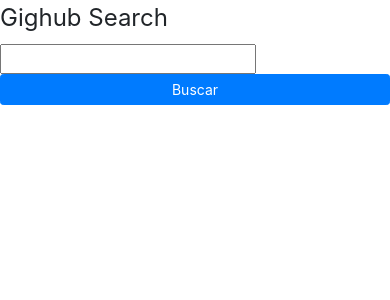
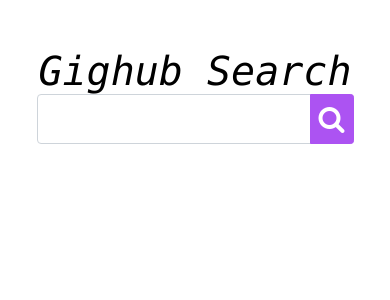
Before and after one commit to JosQuintanilla/desafioGitHubFront, an Angular app: page /index in a window 390 px wide. Shown: the top 300 px of the page. Built offline with nearby package versions, Linux system fonts and the light colour scheme.

Commit message:
Se agrega font awesome y se da estilo a buscar

```diff
--- a/angular.json
+++ b/angular.json
@@ -25,6 +25,7 @@
             ],
             "styles": [
               "node_modules/bootstrap/dist/css/bootstrap.css",
+              "node_modules/font-awesome/css/font-awesome.css",
               "src/styles.css"
             ],
             "scripts": []
--- a/package.json
+++ b/package.json
@@ -20,6 +20,7 @@
     "@angular/platform-browser-dynamic": "~8.0.1",
     "@angular/router": "~8.0.1",
     "bootstrap": "^4.3.1",
+    "font-awesome": "^4.7.0",
     "rxjs": "~6.4.0",
     "tslib": "^1.9.0",
     "zone.js": "~0.9.1"
--- a/src/app/pages/buscar/buscar.component.css
+++ b/src/app/pages/buscar/buscar.component.css
@@ -0,0 +1,44 @@
+.Github-Search {
+  font-family: Monaco;
+  font-size: 60px;
+  font-weight: normal;
+  font-style: normal;
+  font-stretch: normal;
+  line-height: normal;
+  letter-spacing: normal;
+  color: #000000;
+  margin: 0 auto;
+}
+@media (min-width: 1200px) {
+  .Github-Search {
+    width: 415px !important;
+    height: 81px !important;
+  }
+}
+.Github-Search .text-style-1 {
+  font-family: Raleway;
+  font-weight: 200;
+  font-style: italic;
+}
+.Search-Input {
+  width: 650px;
+  height: 50px;
+  background-color: var(--white);
+}
+@media (max-width: 767px) {
+  .Github-Search {
+    width: auto;
+    height: auto;
+    font-size: 2.5rem;
+    font-weight: 200;
+    font-style: italic;
+    text-align: center;
+  }
+  .Search-Input{
+    width: auto;
+  }
+}
+.btn-primary, .btn-primary:not(:disabled):not(.disabled):active, .btn-primary:hover, .btn-primary:focus, .btn-primary:active{
+  background-color: #ac53f2;
+  border-color: #ac53f2;
+}
--- a/src/app/pages/buscar/buscar.component.html
+++ b/src/app/pages/buscar/buscar.component.html
@@ -1,13 +1,30 @@
+<section id="buscar" class="mt-5">
+  <div class="container">
+    <div class="row justify-content-center">
       <div class="actv_container footer-bg">
         <form (submit)="buscarUSuario()">
           <div>
-      <legend>Gighub Search</legend>
+            <h1 class="Github-Search text-style-1">Gighub Search</h1>
           </div>
+          <div class="col-xs-12 input-group mb-5">
+            <input #nombre maxlength="80" name="Name" type="text" class="form-control Search-Input" placeholder="" aria-label="">
+            <div class="input-group-append">
+              <button type="submit" name="registrar" class="btn btn-primary btn-block btn-sm">
+                <i class="fa fa-2x fa-search"></i>
+              </button>
+            </div>
+          </div>
+
+          <!--
           <div>
             <input matInput placeholder="" #nombre maxlength="80" [(ngModel)]="userName" name="Name" required>
           </div>
           <div>
             <button name="registrar" class="btn btn-primary btn-block btn-sm">Buscar</button>
           </div>
+          -->
         </form>
       </div>
+    </div>
+  </div>
+</section>
--- a/src/app/pages/not-found/not-found.component.css
+++ b/src/app/pages/not-found/not-found.component.css
@@ -1,7 +1,3 @@
-variables{
-  --white: #fff;
-}
-
 .Github-Search {
   width: 280px;
   height: 50px;
@@ -24,6 +20,11 @@
   height: 50px;
   background-color: var(--white);
 }
+@media (max-width: 767px) {
+  .Search-Input{
+    width: auto;
+  }
+}
 .Not-found-message {
   width: 315px;
   height: 41px;
--- a/src/app/pages/not-found/not-found.component.html
+++ b/src/app/pages/not-found/not-found.component.html
@@ -9,7 +9,9 @@
       <div class="col-xs-12 col-md-8 input-group mb-5">
         <input #nombre maxlength="80" name="Name" type="text" class="form-control Search-Input" placeholder="" aria-label="">
         <div class="input-group-append">
-        <button type="submit" name="registrar" class="btn btn-primary btn-block btn-sm">Buscar</button>
+          <button type="submit" name="registrar" class="btn btn-primary btn-block btn-sm">
+            <i class="fa fa-2x fa-search"></i>
+          </button>
         </div>
       </div>
 
```
Also changed, not shown: 1 other file (tests, documents, lock files or other folders). Lines whose indentation alone changed are shown as unchanged.
